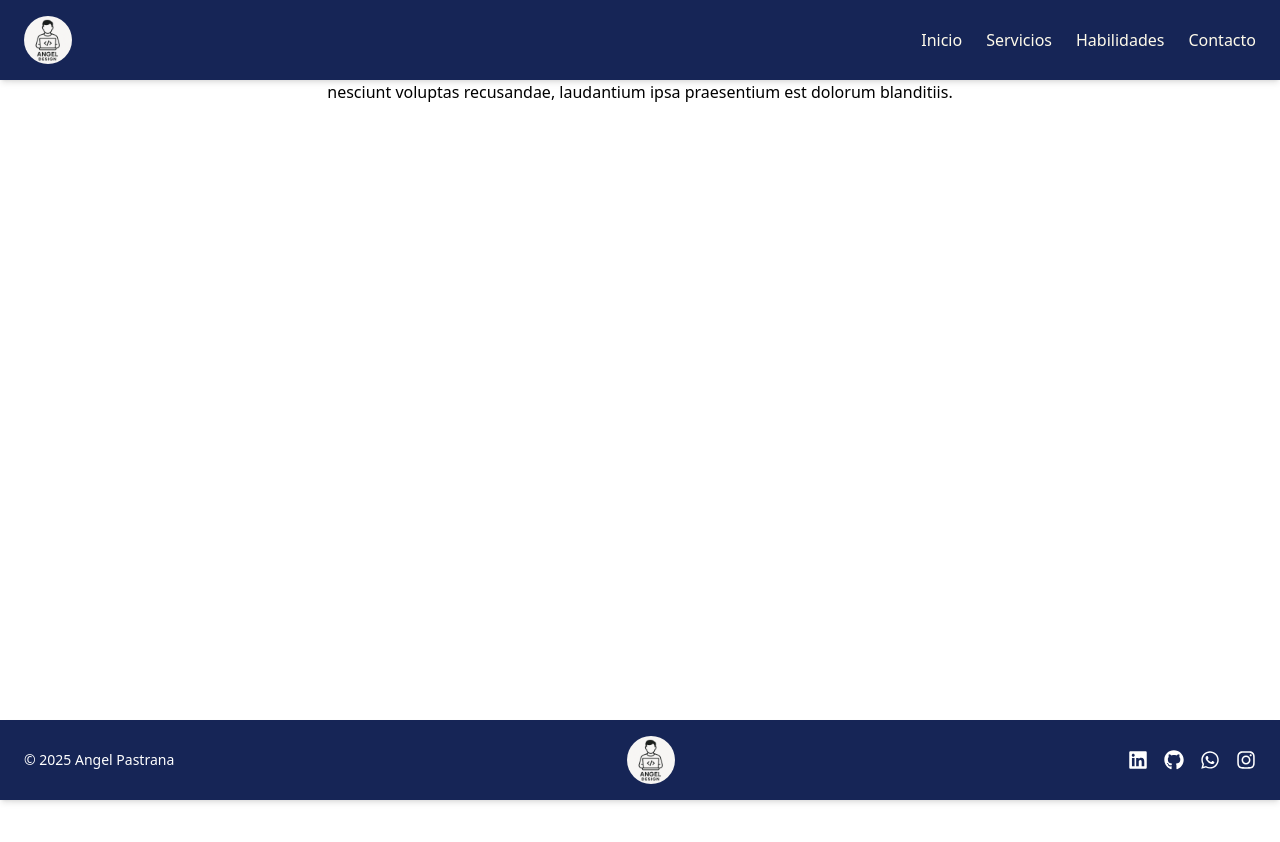
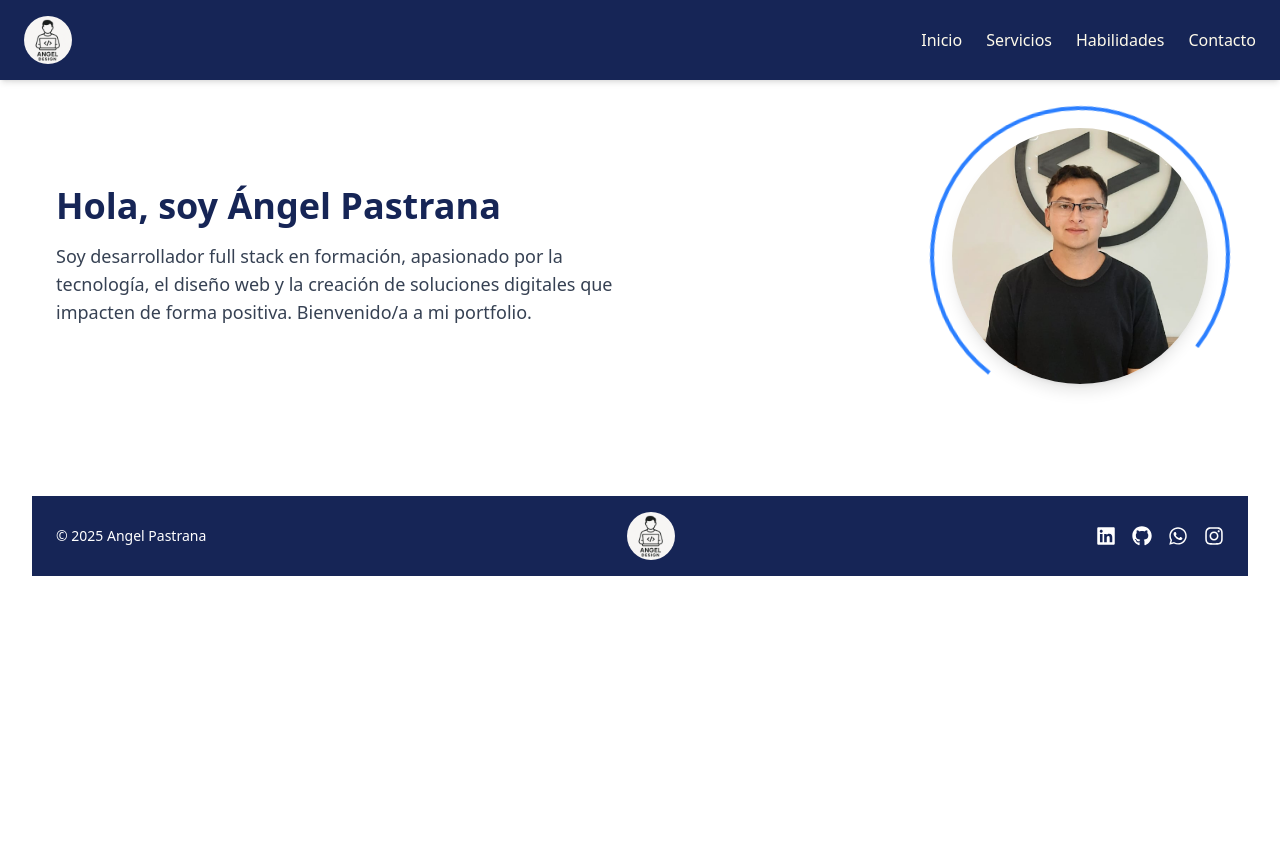
Before and after one commit to Angel0333/portfolio_ap, a React (Vite) app: page / in a window 1280 px wide. Shown: the top 842 px of the page. Built offline with nearby package versions, Linux system fonts and the light colour scheme.

Commit message:
guardo modificaciones del home

```diff
--- a/src/components/Footer.jsx
+++ b/src/components/Footer.jsx
@@ -4,8 +4,8 @@ function Footer() {
 
   return (
 
-      <footer className="bg-blue-950 text-white fixed bottom-0 left-0 right-0 py-4 px-6 shadow-md w-full">
-        <div className="w-full  mx-auto flex flex-col md:flex-row items-center justify-between">
+      <footer className="bg-blue-950 text-white w-full py-4 px-6">
+        <div className="max-w-7xl w-full mx-auto flex flex-col md:flex-row items-center justify-between">
           {/* izquierda */}
           <div className="mb-2 md:mb-0">
             <p className="text-sm">&copy; 2025 Angel Pastrana</p>
--- a/src/components/Navbar.jsx
+++ b/src/components/Navbar.jsx
@@ -4,7 +4,7 @@ function Navbar() {
   const [isOpen, setIsOpen] = useState(false);
   return (
     <>
-      <nav className="fixed top-0 left-0 right-0 w-full bg-blue-950  shadow-md  z-50">
+      <nav className="fixed top-0  left-0 right-0 w-full bg-blue-950  shadow-md  z-50">
         <div className="w-full px-6 flex justify-between items-center h-20 ">
           {/* Logo */}
           <a href="#">
--- a/src/pages/Home.jsx
+++ b/src/pages/Home.jsx
@@ -1,18 +1,43 @@
 import Footer from '../components/Footer'
 import Navbar from '../components/Navbar'
-
+import miFoto from '../assets/miFoto.png'
 function Home() {
 
   return (
     <div className="flex flex-col min-h-screen">
       <Navbar />
-      <div className="flex-grow">
+      <section className="bg-white px-6 pt-20 pb-24 ">
+        <div className="max-w-7xl mx-auto flex flex-col md:flex-row items-center justify-between gap-10">
 
-        <p> hola soy el home</p>
-        <p>Lorem ipsum dolor, sit amet consectetur adipisicing elit. Repellendus alias amet velit veniam ipsum aliquam earum cum ab molestias perferendis inventore nesciunt voluptas recusandae, laudantium ipsa praesentium est dolorum blanditiis.</p>
-      </div>
+          {/* Izquierda: Nombre + texto */}
+          <div className="text-center md:text-left md:w-1/2">
+            <h1 className="text-4xl font-bold text-blue-950 mb-4">Hola, soy Ángel Pastrana</h1>
+            <p className="text-gray-700 text-lg">
+              Soy desarrollador full stack en formación, apasionado por la tecnología, el diseño web y la creación de soluciones digitales que impacten de forma positiva. Bienvenido/a a mi portfolio.
+            </p>
+          </div>
 
-      <Footer />
+          {/* Derecha: Foto */}
+          <div className="relative w-72 h-72 flex items-center justify-center">
+            {/* Anillo giratorio */}
+            <div className="absolute w-[300px] h-[300px] rounded-full border-4 border-blue-500 border-t-transparent animate-spin"></div>
+
+            {/* Foto */}
+            <img
+              src={miFoto}
+              alt="Ángel Pastrana"
+              className="w-64 h-64 rounded-full object-cover shadow-lg z-10 transition-all duration-300 transform hover:scale-110"
+            />
+          </div>
+
+
+        </div>
+      </section>
+
+      <Footer className="bg-blue-950 text-white sticky bottom-0 py-4 px-6 shadow-md w-full" />
+
+
+
     </div>
   )
 }
```
Also changed, not shown: src/assets/miFoto.png (added).
